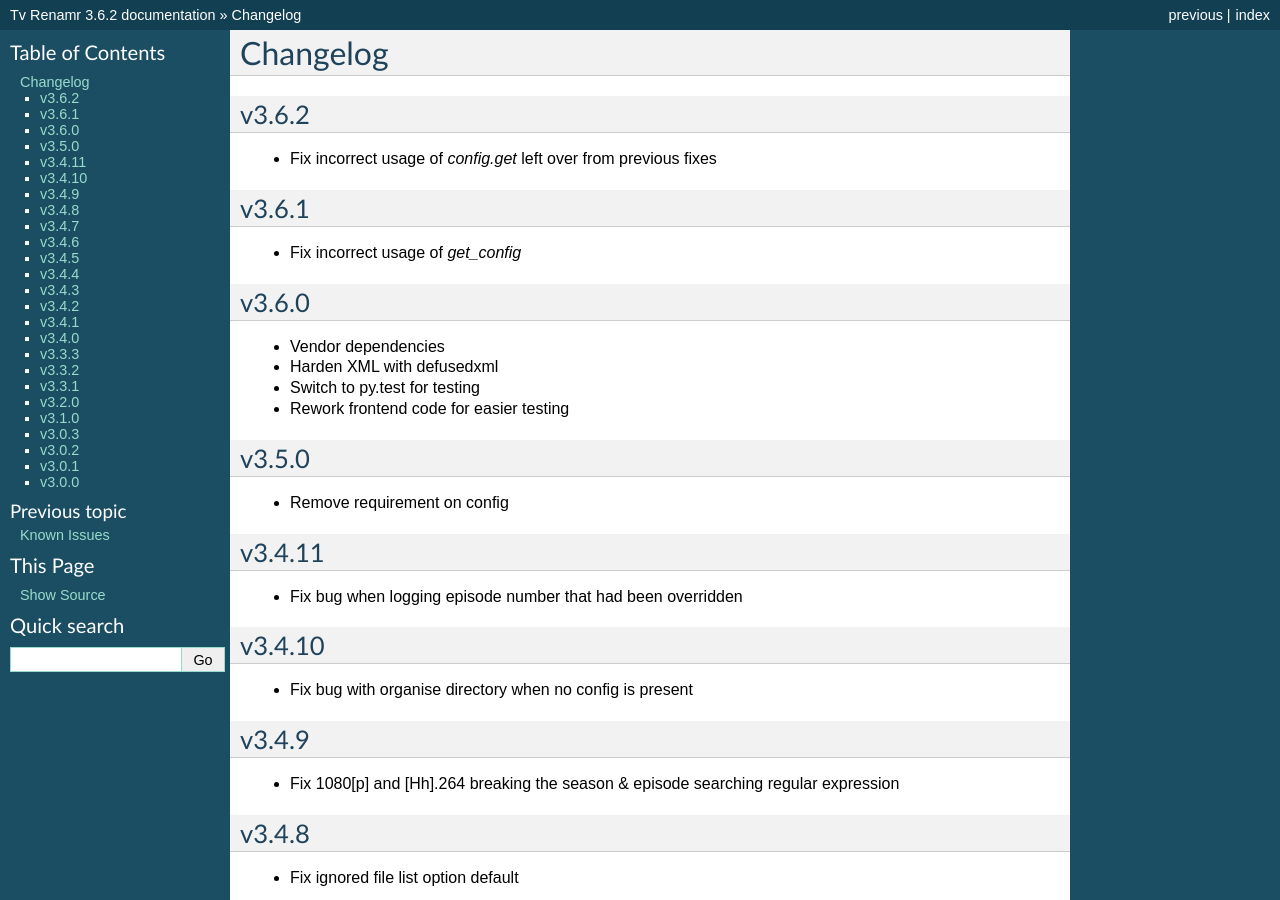
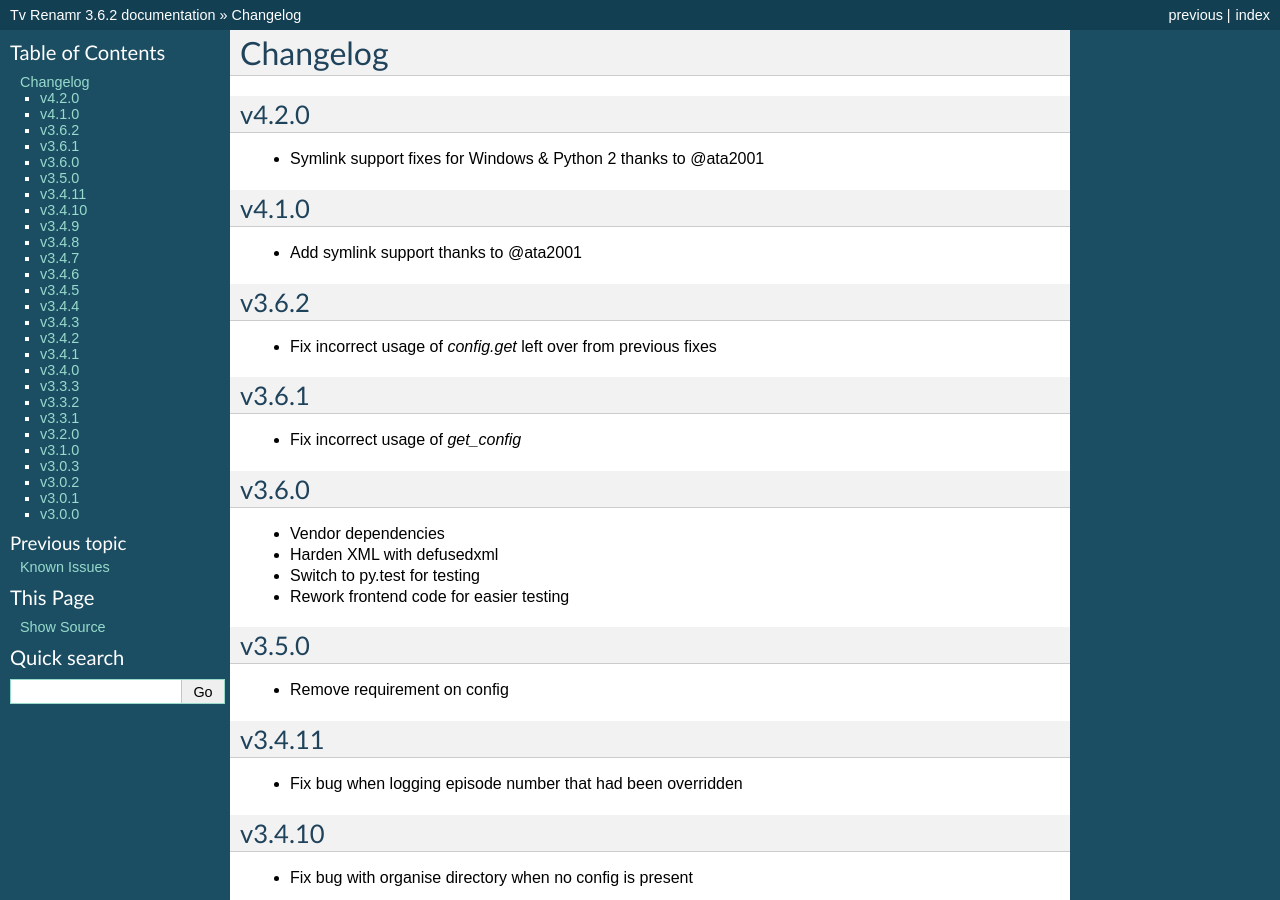
Before and after one commit to ghickman/tvrenamr, a Sphinx documentation site: the page built from docs/changelog.rst, in a window 1280 px wide and 900 px high. Built offline with Sphinx 7.4.7, drawn with Linux system fonts in a browser that asks for light colours.

Commit message:
Update docs

```diff
--- a/docs/changelog.rst
+++ b/docs/changelog.rst
@@ -2,6 +2,18 @@
 
 Changelog
 =========
+
+v4.2.0
+------
+
+- Symlink support fixes for Windows & Python 2 thanks to @ata2001
+
+
+v4.1.0
+------
+
+- Add symlink support thanks to @ata2001
+
 
 v3.6.2
 ------
--- a/docs/usage.rst
+++ b/docs/usage.rst
@@ -56,7 +56,8 @@
 --show              Set the show's name (will search for this name).
 --show-override     Override the show's name (only replaces the show's name in the final file).
 --specials          Set the show's specials folder (defaults to "Season 0").
--t, --the'          Set the position of 'The' in a show's name to the end of the show name.
+--symlink           Create symbolic links instead of moving the files. Requires '--rename-dir'.
+-t, --the           Set the position of 'The' in a show's name to the end of the show name.
 
 Examples
 ~~~~~~~~
```
Also changed, not shown: 1 other file.
